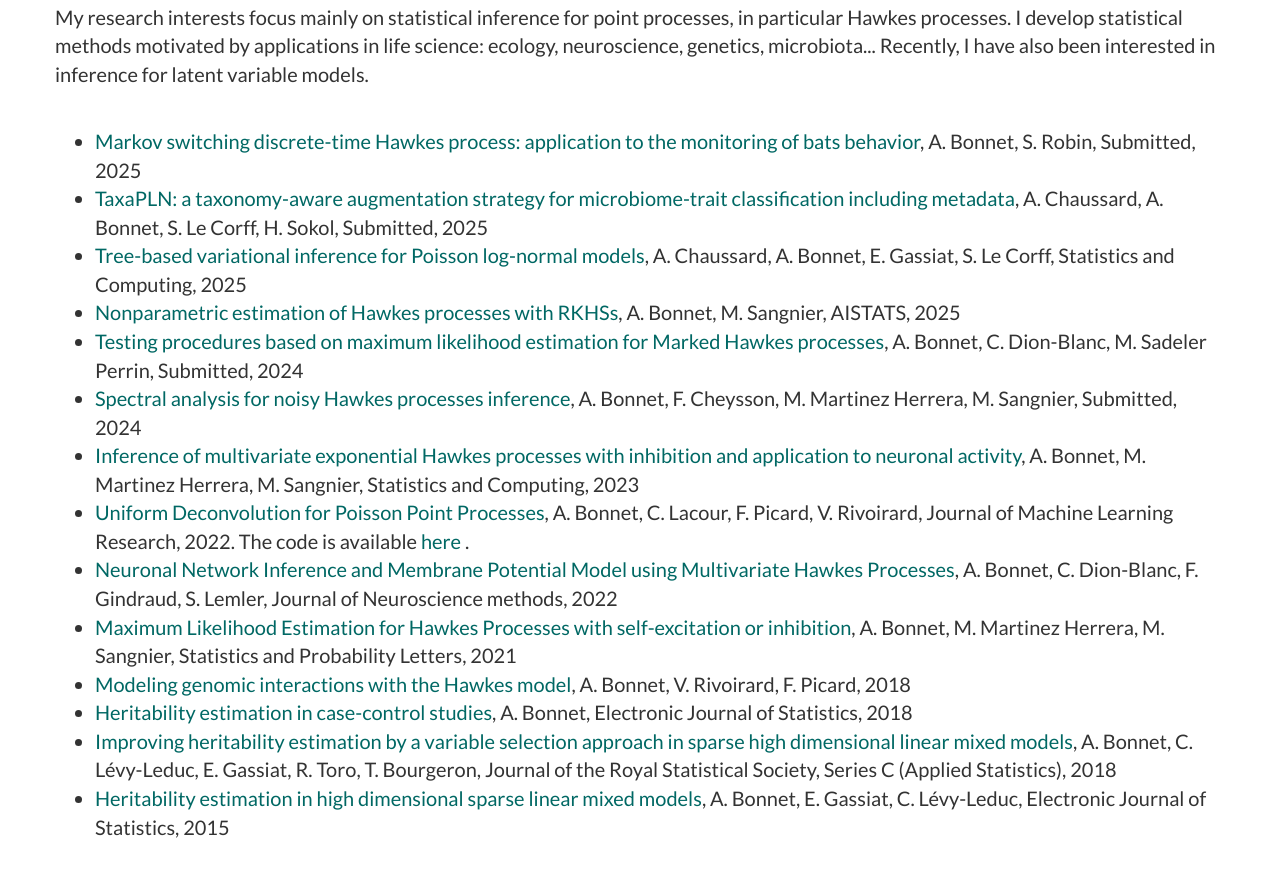
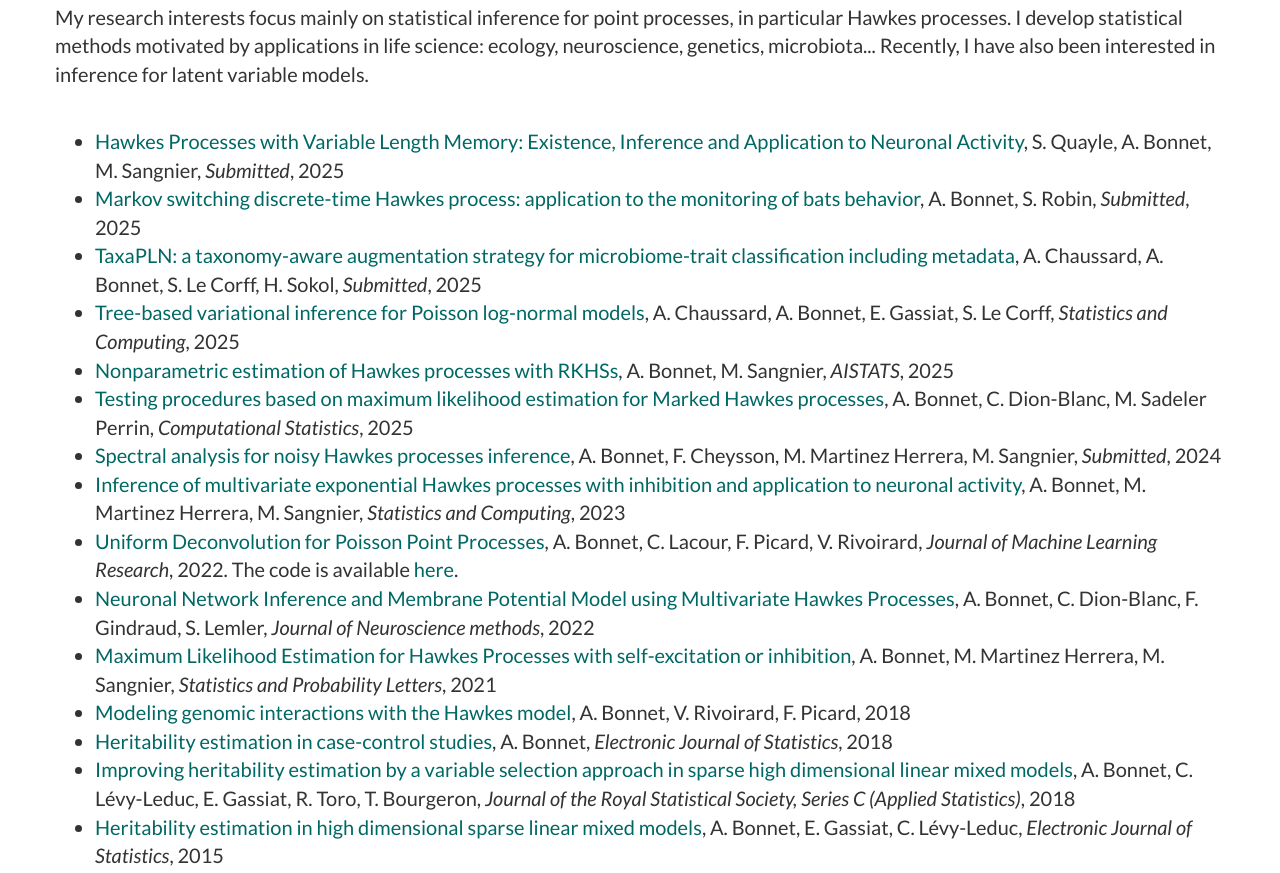
Before and after one commit to AnnaBonnet/AnnaBonnet.github.io, a website: page index.html in a window 1280 px wide. Shown: the part 1134-2007 px from the top of the page. Drawn offline with nearby package versions, Linux system fonts and the light colour scheme.

Commit message:
update aout 2025

```diff
--- a/index.html
+++ b/index.html
@@ -124,26 +124,28 @@
                 <p> My research interests focus mainly on statistical inference for point processes, in particular Hawkes processes. I develop statistical methods motivated by applications in life science: ecology, neuroscience, genetics, microbiota... Recently, I have also been interested in inference for latent variable models. <br> <br>
 
                <ul>
-                <li>  <a href="https://hal.science/hal-05168142"> Markov switching discrete-time Hawkes process: application to the monitoring of bats behavior</a>, A. Bonnet, S. Robin, Submitted, 2025</li>
 
-                  <li><a href="https://arxiv.org/abs/2507.03588"> TaxaPLN: a taxonomy-aware augmentation strategy for microbiome-trait classification including metadata</a>, A. Chaussard, A. Bonnet, S. Le Corff, H. Sokol, Submitted, 2025 </li>
+                <li>  <a href="https://arxiv.org/abs/2507.22867"> Hawkes Processes with Variable Length Memory: Existence, Inference and Application to Neuronal Activity</a>, S. Quayle, A. Bonnet, M. Sangnier, <em> Submitted</em>, 2025 </li>
+                <li>  <a href="https://arxiv.org/abs/2507.20153"> Markov switching discrete-time Hawkes process: application to the monitoring of bats behavior</a>, A. Bonnet, S. Robin, <em> Submitted</em>, 2025</li>
 
-                  <li><a href="https://arxiv.org/abs/2406.17361"> Tree-based variational inference for Poisson log-normal models</a>, A. Chaussard, A. Bonnet, E. Gassiat, S. Le Corff, Statistics and Computing, 2025 </li>
+                  <li><a href="https://arxiv.org/abs/2507.03588"> TaxaPLN: a taxonomy-aware augmentation strategy for microbiome-trait classification including metadata</a>, A. Chaussard, A. Bonnet, S. Le Corff, H. Sokol, <em> Submitted</em>, 2025 </li>
 
-                   <li> <a href="https://arxiv.org/abs/2411.00621"> Nonparametric estimation of Hawkes processes with RKHSs</a>, A. Bonnet, M. Sangnier, AISTATS, 2025</li>
+                  <li><a href="https://arxiv.org/abs/2406.17361"> Tree-based variational inference for Poisson log-normal models</a>, A. Chaussard, A. Bonnet, E. Gassiat, S. Le Corff, <em>Statistics and Computing</em>, 2025 </li>
+
+                   <li> <a href="https://arxiv.org/abs/2411.00621"> Nonparametric estimation of Hawkes processes with RKHSs</a>, A. Bonnet, M. Sangnier, <em>AISTATS</em>, 2025</li>
 
 
-                  <li> <a href="https://arxiv.org/pdf/2410.05008"> Testing procedures based on maximum likelihood estimation for Marked Hawkes processes</a>, A. Bonnet, C. Dion-Blanc, M. Sadeler Perrin, Submitted, 2024</li>
+                  <li> <a href="https://arxiv.org/pdf/2410.05008"> Testing procedures based on maximum likelihood estimation for Marked Hawkes processes</a>, A. Bonnet, C. Dion-Blanc, M. Sadeler Perrin, <em>Computational Statistics</em>, 2025 </li>
 
-    <li> <a href="https://arxiv.org/abs/2405.12581"> Spectral analysis for noisy Hawkes processes inference</a>, A. Bonnet, F. Cheysson, M. Martinez Herrera, M. Sangnier, Submitted, 2024</li>
-    <li> <a href="https://arxiv.org/abs/2205.04107"> Inference of multivariate exponential Hawkes processes with inhibition and application to neuronal activity</a>, A. Bonnet, M. Martinez Herrera, M. Sangnier, Statistics and Computing, 2023 </li>
-    <li> <a href="https://arxiv.org/abs/2010.04557"> Uniform Deconvolution for Poisson Point Processes</a>, A. Bonnet, C. Lacour, F. Picard, V. Rivoirard, Journal of Machine Learning Research, 2022.  The code is available <a href="https://github.com/AnnaBonnet/PoissonDeconvolution"> here </a>. </li>
-    <li> <a href="https://arxiv.org/abs/2108.00758"> Neuronal Network Inference and Membrane Potential Model using Multivariate Hawkes Processes</a>, A. Bonnet, C. Dion-Blanc, F. Gindraud, S. Lemler, Journal of Neuroscience methods, 2022</li>
-    <li> <a href="https://arxiv.org/abs/2103.05299"> Maximum Likelihood Estimation for Hawkes Processes with self-excitation or inhibition</a>,  A. Bonnet, M. Martinez Herrera, M. Sangnier,  Statistics and Probability Letters, 2021</li>
+    <li> <a href="https://arxiv.org/abs/2405.12581"> Spectral analysis for noisy Hawkes processes inference</a>, A. Bonnet, F. Cheysson, M. Martinez Herrera, M. Sangnier, <em>Submitted</em>, 2024</li>
+    <li> <a href="https://arxiv.org/abs/2205.04107"> Inference of multivariate exponential Hawkes processes with inhibition and application to neuronal activity</a>, A. Bonnet, M. Martinez Herrera, M. Sangnier, <em>Statistics and Computing</em>, 2023 </li>
+    <li> <a href="https://arxiv.org/abs/2010.04557"> Uniform Deconvolution for Poisson Point Processes</a>, A. Bonnet, C. Lacour, F. Picard, V. Rivoirard, <em>Journal of Machine Learning Research</em>, 2022.  The code is available <a href="https://github.com/AnnaBonnet/PoissonDeconvolution"> here</a>. </li>
+    <li> <a href="https://arxiv.org/abs/2108.00758"> Neuronal Network Inference and Membrane Potential Model using Multivariate Hawkes Processes</a>, A. Bonnet, C. Dion-Blanc, F. Gindraud, S. Lemler, <em>Journal of Neuroscience methods</em>, 2022</li>
+    <li> <a href="https://arxiv.org/abs/2103.05299"> Maximum Likelihood Estimation for Hawkes Processes with self-excitation or inhibition</a>,  A. Bonnet, M. Martinez Herrera, M. Sangnier,  <em>Statistics and Probability Letters</em>, 2021</li>
     <li> <a href="https://www.biorxiv.org/content/10.1101/214874v2"> Modeling genomic interactions with the Hawkes model</a>, A. Bonnet, V. Rivoirard, F. Picard, 2018 </li>
-    <li> <a href="https://arxiv.org/abs/1611.02910"> Heritability estimation in case-control studies</a>, A. Bonnet, Electronic Journal of Statistics, 2018 </li>
-    <li> <a href="https://arxiv.org/abs/1507.06245"> Improving heritability estimation by a variable selection approach in sparse high dimensional linear mixed models</a>, A. Bonnet, C. Lévy-Leduc, E. Gassiat, R. Toro, T. Bourgeron, Journal of the Royal Statistical Society, Series C (Applied Statistics), 2018 </li>
-    <li> <a href="https://web.archive.org/web/20170922145145id_/http://prodinra.inra.fr/ft?id=DC4DC7D5-585A-4673-A61E-3D13BC3871B8"> Heritability estimation in high dimensional sparse linear mixed models</a>, A. Bonnet, E. Gassiat, C. Lévy-Leduc, Electronic Journal of Statistics, 2015 </li>
+    <li> <a href="https://arxiv.org/abs/1611.02910"> Heritability estimation in case-control studies</a>, A. Bonnet, <em>Electronic Journal of Statistics</em>, 2018 </li>
+    <li> <a href="https://arxiv.org/abs/1507.06245"> Improving heritability estimation by a variable selection approach in sparse high dimensional linear mixed models</a>, A. Bonnet, C. Lévy-Leduc, E. Gassiat, R. Toro, T. Bourgeron, <em>Journal of the Royal Statistical Society, Series C (Applied Statistics)</em>, 2018 </li>
+    <li> <a href="https://web.archive.org/web/20170922145145id_/http://prodinra.inra.fr/ft?id=DC4DC7D5-585A-4673-A61E-3D13BC3871B8"> Heritability estimation in high dimensional sparse linear mixed models</a>, A. Bonnet, E. Gassiat, C. Lévy-Leduc, <em>Electronic Journal of Statistics</em>, 2015 </li>
 
 </ul>
             </div>
@@ -204,7 +206,7 @@
             <div class="row">
 
             <ul style="list-style-type:square;">
-                <li> Avec <a href="https://fcheysson.github.io/">  Félix Cheysson</a>, <a href="https://sites.google.com/site/celinehduval/"> Céline Duval </a> et <a href="https://marie-perrotdockes.github.io/">  Marie Perrot-Dockès </a>, nous avons monté un groupe de travail pour proposer et partager du matériel pédagogique qui utilise des bases de données en lien avec l'environnement ou le climat. Si le projet vous intéresse, n'hésitez pas à nous contacter ! Voici quelques jeux de données sur lesquels on a travaillé, ainsi que les supports que j'ai rédigés avec Marie Perrot-Dockès : </p>
+                <li> Avec <a href="https://fcheysson.github.io/">  Félix Cheysson</a>, <a href="https://sites.google.com/site/celinehduval/"> Céline Duval </a> et <a href="https://marie-perrotdockes.github.io/">  Marie Perrot-Dockès</a>, nous avons monté un groupe de travail pour proposer et partager du matériel pédagogique qui utilise des bases de données en lien avec l'environnement ou le climat. Si le projet vous intéresse, n'hésitez pas à nous contacter ! Voici quelques jeux de données sur lesquels on a travaillé, ainsi que les supports que j'ai rédigés avec Marie Perrot-Dockès : </p>
                 <ul>
                     <li><a href="https://github.com/AnnaBonnet/Overshootday">Jour du dépassement</a> : TP en R sur la régression linéaire et l'ANOVA, illustré sur les données de <a href="https://www.footprintnetwork.org/">Global Footprint Network</a>, qui compare l'empreinte écologique des différents pays</li>
                                    <li><a href="https://github.com/AnnaBonnet/Agribalyse"> Alimentation et environnement </a> : TP de statistique descriptive en R et Python, illustrés sur les données <a href="https://agribalyse.ademe.fr/"> Agribalyse</a> de l'ADEME, qui étudie l'impact écologique de l'alimentation</li>
@@ -239,7 +241,7 @@
                 <p>
                            <ul>
 
-    <li> Co-organizer of a scientific bootcamp with <a href="https://sophiedonnet.github.io/"> Sophie Donnet </a> (INRAE), <a href="https://marieetienne.github.io/"> Marie-Pierre Etienne </a>(AgroCampus Ouest), <a href="https://juliettelegrand.netlify.app/"> Juliette Legrand </a>  (Université Bretagne Ouest) : <a href="https://marieetienne.github.io/lesmouettessavantes/"> Les Mouettes Savantes </a> </li>
+    <li> Co-organizer of a scientific bootcamp with <a href="https://sophiedonnet.github.io/"> Sophie Donnet </a> (INRAE), <a href="https://marieetienne.github.io/"> Marie-Pierre Etienne </a>(ENSAI), <a href="https://juliettelegrand.netlify.app/"> Juliette Legrand </a>  (Université Bretagne Ouest) and <a href="https://marie-perrotdockes.github.io/">  Marie Perrot-Dockès</a> (Université Paris Cité) : <a href="https://marieetienne.github.io/lesmouettessavantes/"> Les Mouettes Savantes </a> </li>
     <li> Member of the association  <a href="https://www.jeunesfrancophonesetlascience.fr/"> Jeunes Francophones et la Science </a> </li>
      <li> Member of the <a href="https://scai.sorbonne-universite.fr/public/responsibleai">  Responsible AI initiative </a> Organization of outreach conferences on ethical, social, environmental risks associated with AI </li>
         <li> Since 2023: Elected member of CNU (Conseil National des Universités) 26
```
Also changed, not shown: 1 other file.
